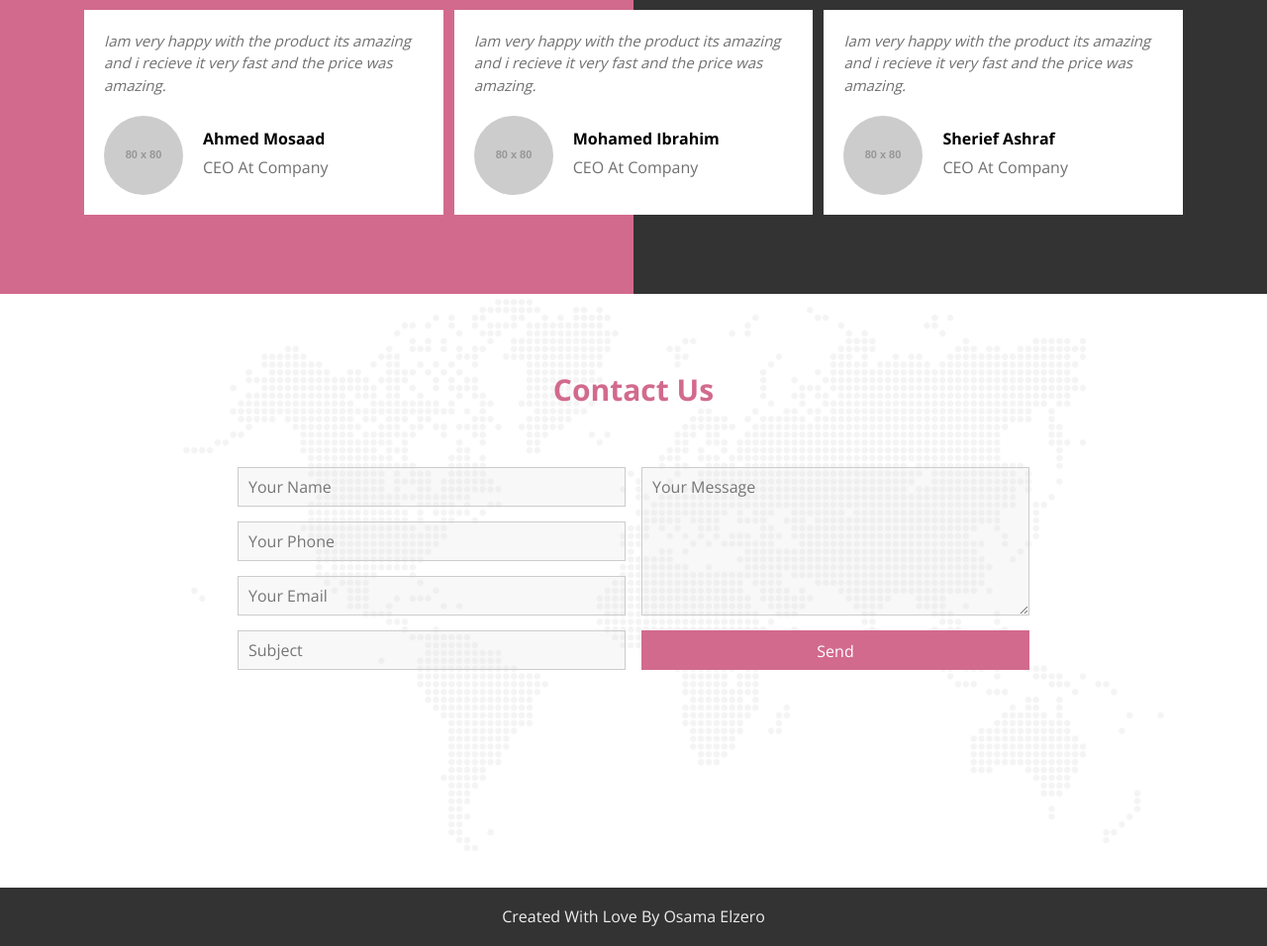
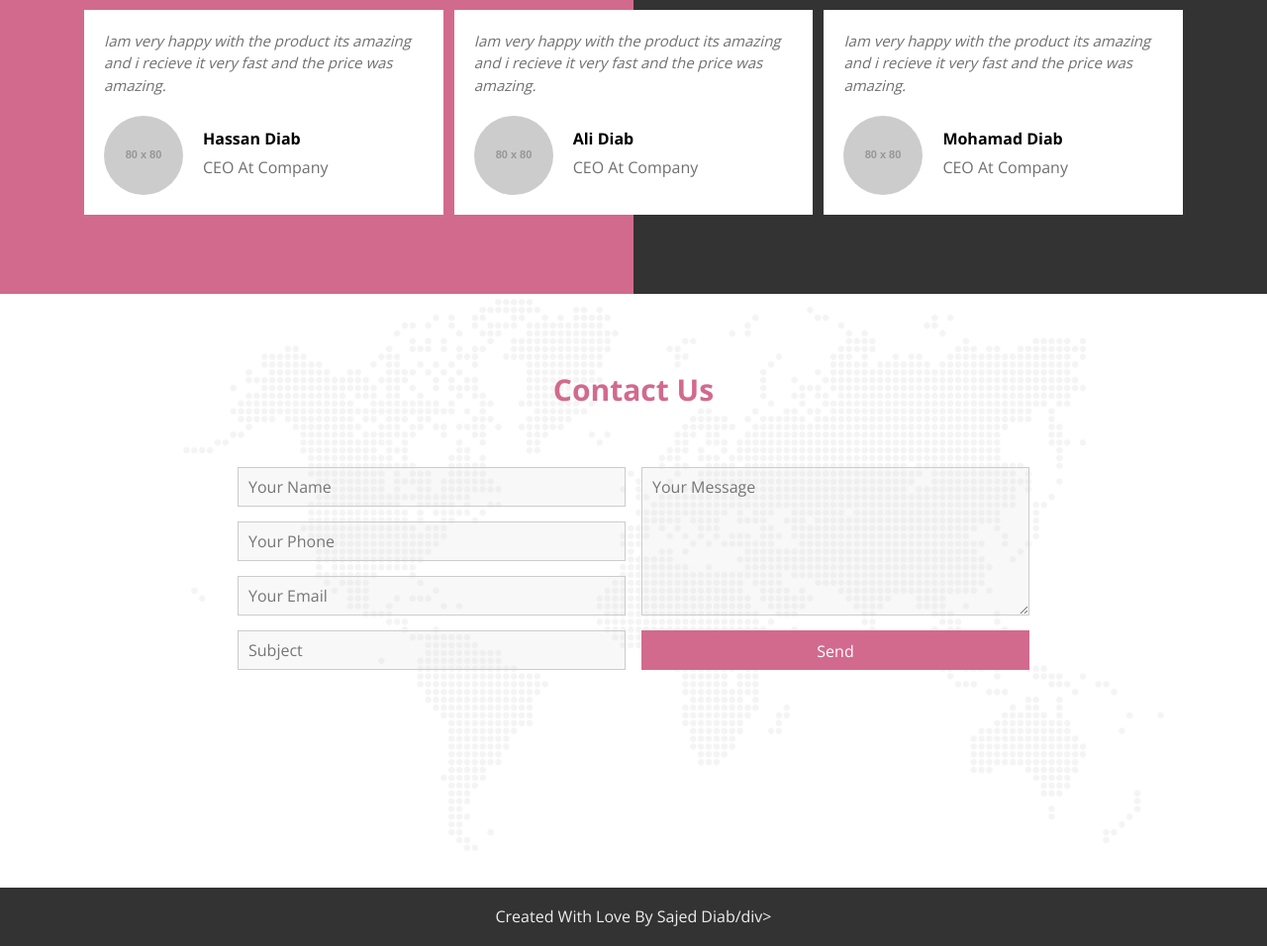
Before and after one commit to SounaDiab/Special-Design, a plain HTML site: page index.html in a window 1280 px wide. Shown: the part 4200-5156 px from the top of the page at 99% size. Drawn offline with nearby package versions, Linux system fonts and the light colour scheme; placeholder pictures from the web are drawn by us.

Commit message:
Update index.html

```diff
--- a/index.html
+++ b/index.html
@@ -276,7 +276,7 @@
             <p>Iam very happy with the product its amazing and i recieve it very fast and the price was amazing.</p>
             <div class="person-info">
                 <img src="https://placehold.it/80/DDD" alt="">
-                <h4>Ahmed Mosaad</h4>
+                <h4>Hassan Diab</h4>
                 <p>CEO At Company</p>
             </div>
             </div>
@@ -284,7 +284,7 @@
             <p>Iam very happy with the product its amazing and i recieve it very fast and the price was amazing.</p>
             <div class="person-info">
                 <img src="https://placehold.it/80/EEE" alt="">
-                <h4>Mohamed Ibrahim</h4>
+                <h4>Ali Diab</h4>
                 <p>CEO At Company</p>
             </div>
             </div>
@@ -292,7 +292,7 @@
             <p>Iam very happy with the product its amazing and i recieve it very fast and the price was amazing.</p>
             <div class="person-info">
                 <img src="https://placehold.it/80/AAA" alt="">
-                <h4>Sherief Ashraf</h4>
+                <h4>Mohamad Diab</h4>
                 <p>CEO At Company</p>
             </div>
             </div>
@@ -323,7 +323,7 @@
         <!-- End Contact Us -->
 
         <!-- Start Footer -->
-        <div class="footer">Created With Love By Osama Elzero</div>
+        <div class="footer">Created With Love By Sajed Diab/div>
         <!-- End Footer -->
 
         <script src="js/main.js"></script>
```
